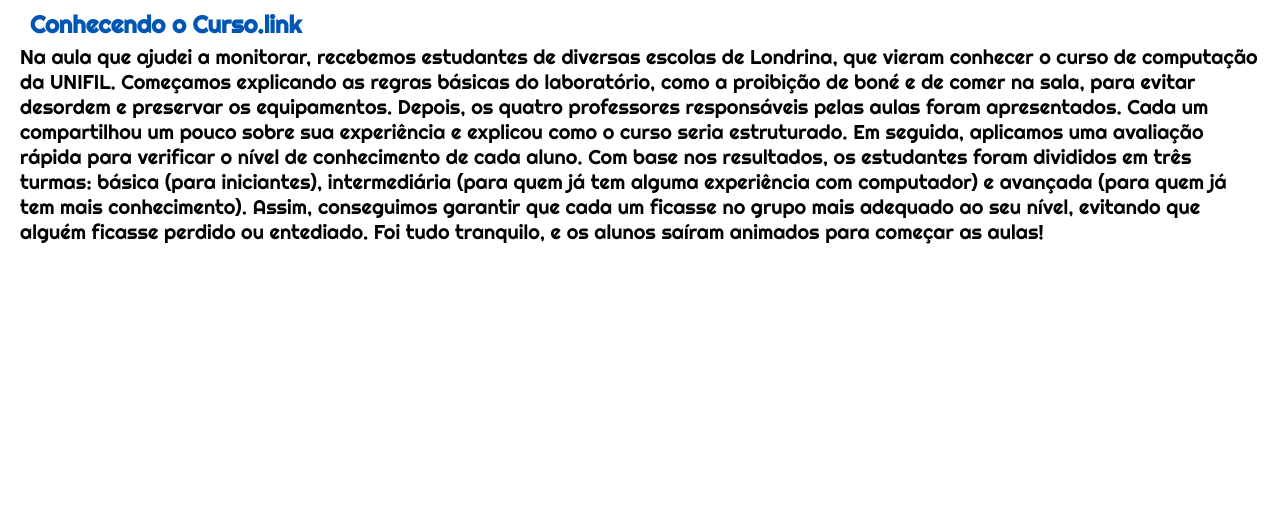
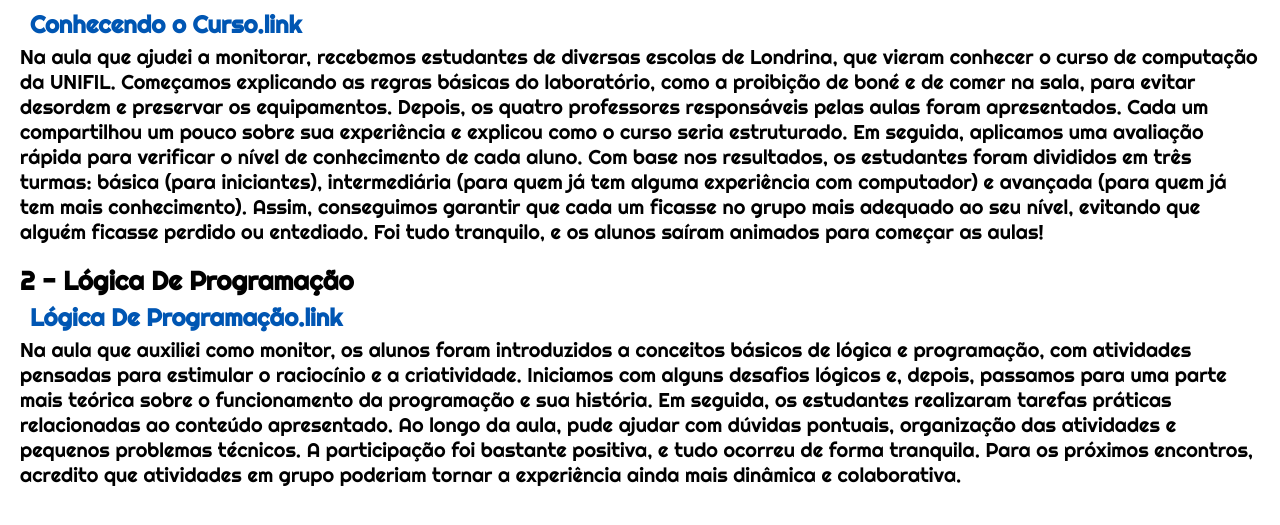
Before and after one commit to Eduardo-Luis-Alonso-art/portf-lio, a plain HTML site: page index.html in a window 1280 px wide. Both pictures are taken after a click on the link "Projetos do Pensamento Computacional". Shown: the part 173-698 px from the top of the page. Drawn offline with Linux system fonts and the light colour scheme.

Commit message:
Add files via upload

```diff
--- a/index.html
+++ b/index.html
@@ -84,6 +84,12 @@
                 <a href="https://sites.google.com/edu.unifil.br/4-cidade-dormeverso-computao/in%C3%ADcio" target="_blank">Cidade Dorme.link</a>
                 <p>A atividade da aula teve como objetivo ensinar conceitos de segurança de dados de forma interativa, utilizando a brincadeira "Cidade Dorme" com algumas adaptações para o contexto da computação. Nessa versão, os participantes representavam computadores, o "Anjo" era o firewall, o "Policial" o roteador e o "Assassino" o hacker. A dinâmica foi aplicada para tornar a aula mais leve e, ao mesmo tempo, ensinar aos alunos do 7º e 8º ano do Londrinense sobre a importância da segurança digital, de forma prática e divertida.</p>
             </div>
+
+            <div class="projeto">
+                <h3>5 - História ou Jogo?</h3>
+                <a href="https://sites.google.com/edu.unifil.br/4-cidade-dormeverso-computao/in%C3%ADcio" target="_blank">História ou Jogo?.link</a>
+                <p>Na aula com os alunos do 7º e 8º ano, foi proposto um desafio criativo: os estudantes deveriam escolher entre criar uma história interativa ou um jogo no Scratch. Aqueles que optaram pela história deveriam desenvolver pelo menos dois personagens, criar diferentes caminhos para a narrativa e definir um nome para a história. Já os alunos que escolheram o jogo precisavam criar ao menos um personagem e estruturar fases que avançassem de forma contínua.</p>
+            </div>
         </div>
     </section>
 
@@ -101,6 +107,16 @@
                     (para quem já tem mais conhecimento). Assim, conseguimos garantir que cada um ficasse no grupo mais adequado ao seu nível, evitando que alguém ficasse
                     perdido ou entediado. Foi tudo tranquilo, e os alunos saíram animados para começar as aulas!</p>
             </div>
+
+            <div class="projeto">
+                <h3>2 - Lógica De Programação</h3>
+                <a href="https://sites.google.com/edu.unifil.br/2-lgicadeprogramao/in%C3%ADcio" target="_blank">Lógica De Programação.link</a>
+                <p>Na aula que auxiliei como monitor, os alunos foram introduzidos a conceitos básicos de lógica e programação, com atividades pensadas para estimular o
+                    raciocínio e a criatividade. Iniciamos com alguns desafios lógicos e, depois, passamos para uma parte mais teórica sobre o funcionamento da programação
+                    e sua história. Em seguida, os estudantes realizaram tarefas práticas relacionadas ao conteúdo apresentado. Ao longo da aula, pude ajudar com dúvidas
+                    pontuais, organização das atividades e pequenos problemas técnicos. A participação foi bastante positiva, e tudo ocorreu de forma tranquila. Para os
+                    próximos encontros, acredito que atividades em grupo poderiam tornar a experiência ainda mais dinâmica e colaborativa.</p>
+            </div>
         </div>
     </section>
 
```
Also changed, not shown: script.js (line endings or trailing spaces), style.css (line endings or trailing spaces).
